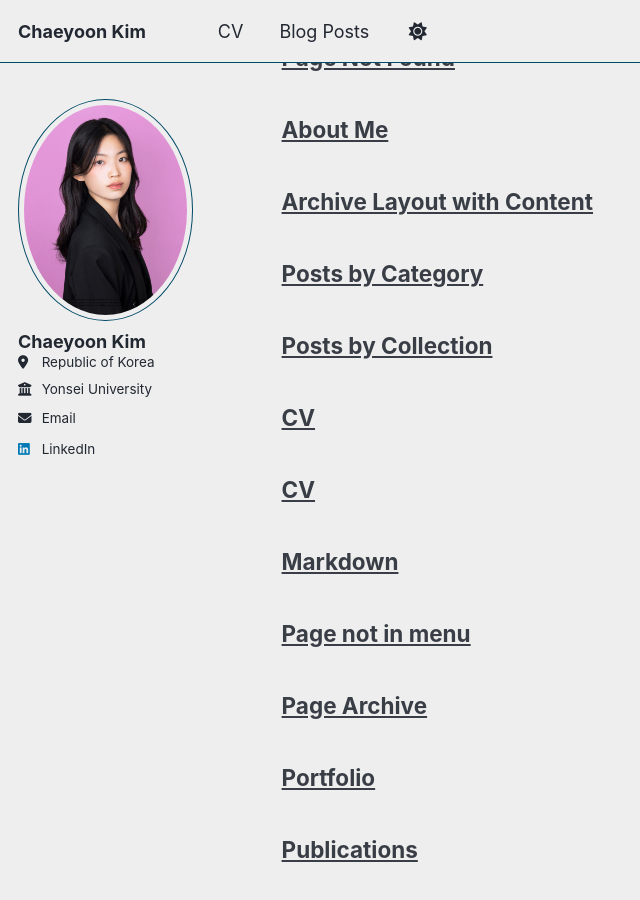
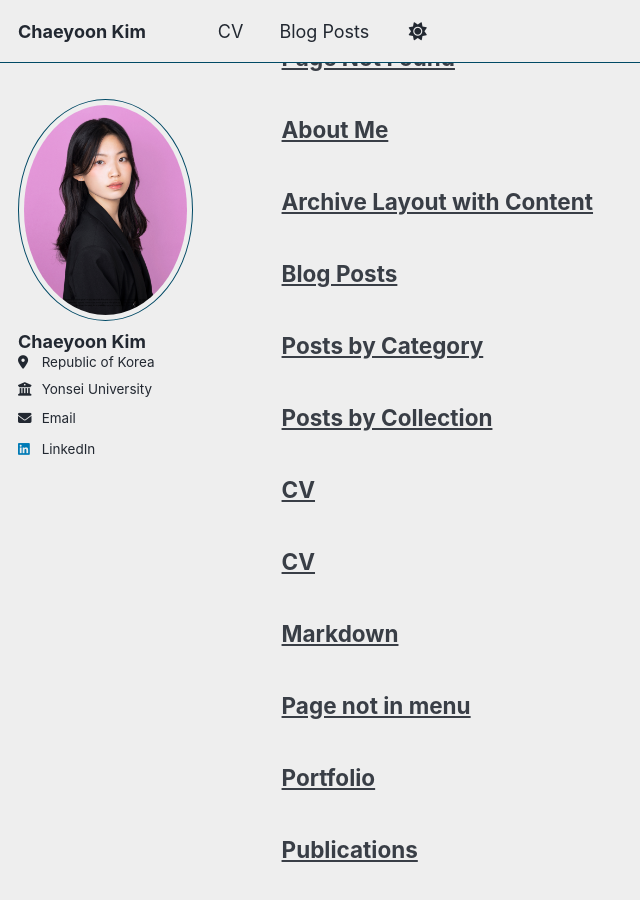
Before and after one commit to chyoon114/chyoon114.github.io, a Jekyll site: the page built from _pages/sitemap.md, in a window 1280 px wide and 900 px high, scrolled down 272 px. Shown: the whole window, without its empty margins (0-640 px from the left). Built offline with Jekyll 4.4.1, drawn with Linux system fonts in a browser that asks for light colours; a script that is not in the unit is left out.

Commit message:
Update and rename page-archive.html to blog-post.md

```diff
--- a/_pages/page-archive.html
+++ b/_pages/blog-post.md
@@ -1,11 +1,11 @@
 ---
 layout: archive
-title: "Page Archive"
-permalink: /page-archive/
+title: "Blog Posts"
+permalink: /blog-posts/
 author_profile: false
 ---
 
 {% include base_path %}
-{% for post in site.pages %}
+{% for post in site.posts %}
   {% include archive-single.html %}
 {% endfor %}
```
